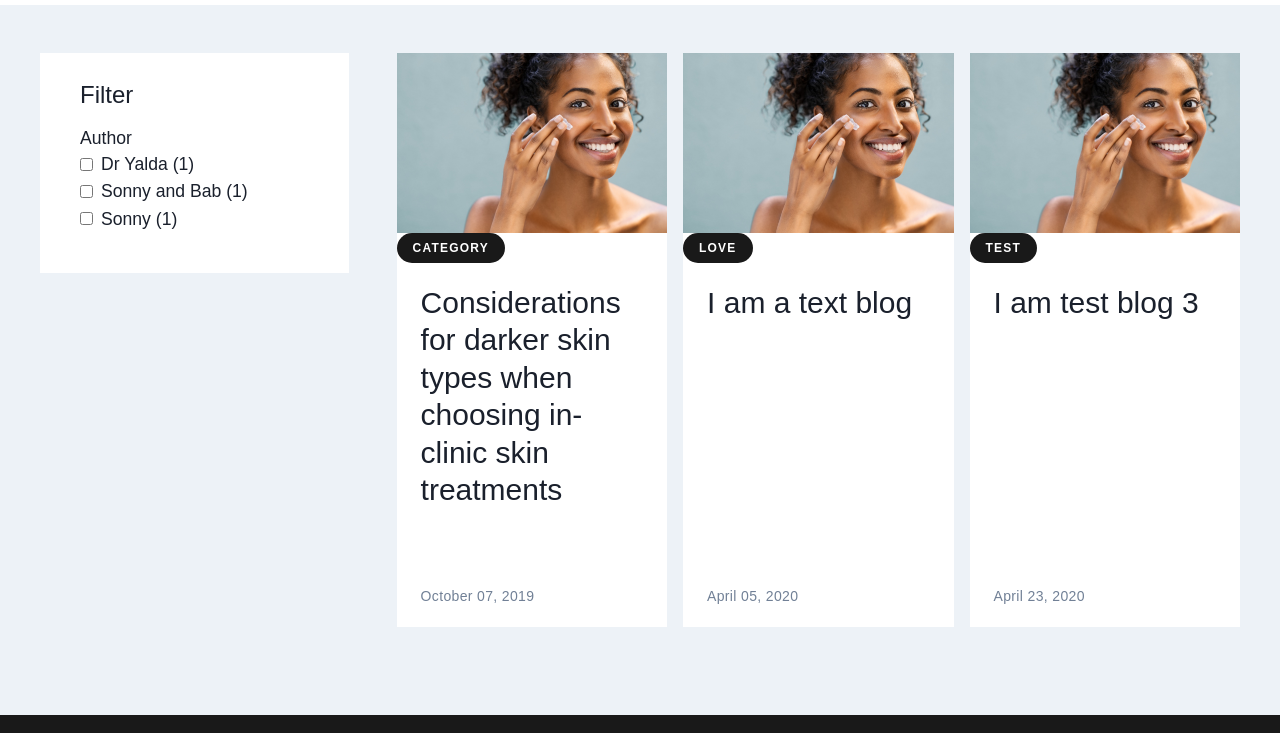
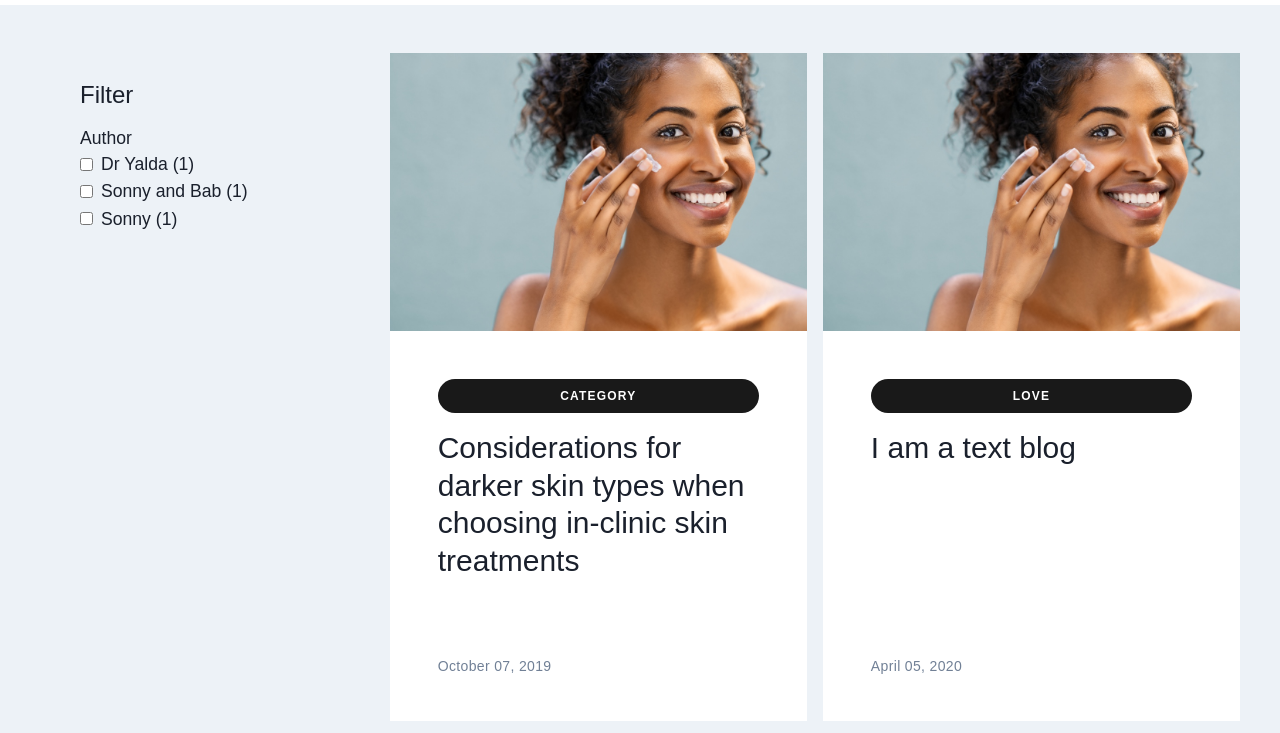
Before and after one commit to sonnybooth-hexsu/bare-bones, a Gatsby site: page /blogs in a window 1280 px wide. Shown: the part 51-784 px from the top of the page. Built offline with nearby package versions, Linux system fonts and the light colour scheme; Gatsby itself is replaced by a stand-in of ours; a web font is replaced by a local one.

Commit message:
blog page styling

```diff
--- a/src/components/PostCard/postcard.tsx
+++ b/src/components/PostCard/postcard.tsx
@@ -20,9 +20,10 @@ export const PostCard = ({
     <div className="flex flex-col bg-white h-full relative">
       <div className="relative">
         <img width="100%" src={image} alt="Post" />
-        <div className={helpers.chipDark}>{category}</div>
+
       </div>
-      <div className="flex flex-col flex-grow p-6">
+      <div className="flex flex-col flex-grow p-12">
+      <div className={`${helpers.chipDark} mb-4 inline-block`}>{category}</div>
         <h3
           data-testid="postcardTitle"
           className="flex-grow pb-20 text-3xl leading-tight"
--- a/src/pages/blogs.js
+++ b/src/pages/blogs.js
@@ -21,9 +21,9 @@ const Blogs = props => {
       <SEO title="Blogs" />
       <div className="bg-gray-200">
         <div className="container mx-auto pb-10 pl-6 pr-6">
-          <div className="grid grid-cols-1 pr-4 pl-4 pt-12 md:gap-12 md:grid-cols-5 xl:grid-cols-7">
+          <div className="grid grid-cols-1 pr-4 pl-4 pt-12 md:gap-6 md:grid-cols-5 xl:grid-cols-7">
             <div className="grid-cols-1 md:col-span-2 xl:col-span-2">
-              <div className="bg-white p-10 pt-6">
+              <div className="p-10 pt-6">
                 <h3>Filter</h3>
                 <Filter
                   types={blogCategories}
@@ -33,7 +33,7 @@ const Blogs = props => {
               </div>
             </div>
             <div className="col-span-3 xl:col-span-5">
-              <div className="grid grid-cols-1 sm:grid-cols-2 md:grid-cols-2 lg:grid-cols-2 xl:grid-cols-3 gap-4 mb-12">
+              <div className="grid grid-cols-1 sm:grid-cols-2 md:grid-cols-2 lg:grid-cols-2 gap-4 mb-12">
                 {blogs.map(
                   (
                     { title, category, path, date, excerpt, image, imageLarge },
```
